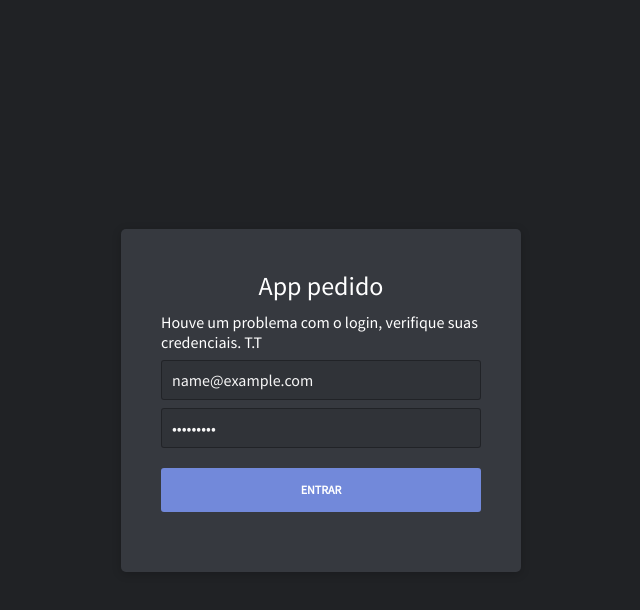
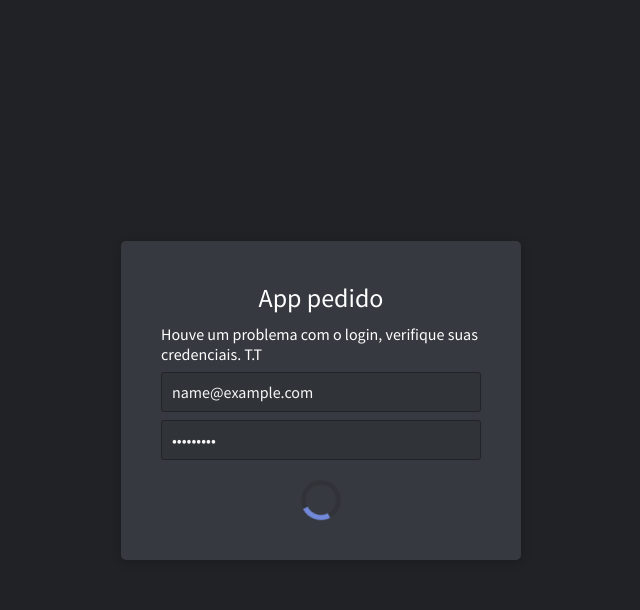
Before and after one commit to junioralcant/delivery-frontend-provider, a React (Create React App) app: page /signin in a window 1280 px wide. Both pictures are taken after typing "name@example.com", "Sample123" into the empty fields and a click on the button "ENTRAR". Shown: the top 610 px of the page, without its empty margins (319-959 px from the left). Built offline with nearby package versions, Linux system fonts and the light colour scheme; no server answers.

Commit message:
Loader ao logar na aplicacao

```diff
--- /dev/null
+++ b/src/components/Loader/index.js
@@ -0,0 +1,6 @@
+import React from "react";
+import { Loader } from "./styles";
+
+export default function Loading() {
+  return <Loader />;
+}
--- /dev/null
+++ b/src/components/Loader/styles.js
@@ -0,0 +1,16 @@
+import styled from "styled-components";
+
+export const Loader = styled.div`
+  @keyframes spin {
+    to {
+      transform: rotate(360deg);
+    }
+  }
+
+  border: 5px solid rgba(0, 0, 0, 0.1);
+  border-left-color: #7289da;
+  border-radius: 50%;
+  width: 40px;
+  height: 40px;
+  animation: spin 1s linear infinite;
+`;
--- a/src/pages/SignIn/index.js
+++ b/src/pages/SignIn/index.js
@@ -1,5 +1,7 @@
 import React, { Component } from "react";
 import { withRouter } from "react-router-dom";
+
+import Loading from "../../components/Loader";
 
 import api from "../../services/api";
 import { login } from "../../services/auth";
@@ -9,23 +11,26 @@ class SignIn extends Component {
   state = {
     email: "",
     password: "",
-    error: ""
+    error: "",
+    loading: false,
   };
 
-  handleSignIn = async e => {
+  handleSignIn = async (e) => {
     e.preventDefault();
     const { email, password } = this.state;
     if (!email || !password) {
       this.setState({ error: "Preencha e-mail e senha para continuar!" });
     } else {
       try {
+        this.setState({ loading: true });
         const response = await api.post("/sessions", { email, password });
         login(response.data.token);
+        this.setState({ loading: false });
         this.props.history.push("/");
       } catch (err) {
         this.setState({
           error:
-            "Houve um problema com o login, verifique suas credenciais. T.T"
+            "Houve um problema com o login, verifique suas credenciais. T.T",
         });
       }
     }
@@ -41,14 +46,21 @@ class SignIn extends Component {
             <input
               type="email"
               placeholder="Endereço de e-mail"
-              onChange={e => this.setState({ email: e.target.value })}
+              onChange={(e) => this.setState({ email: e.target.value })}
             />
             <input
               type="password"
               placeholder="Senha"
-              onChange={e => this.setState({ password: e.target.value })}
+              onChange={(e) => this.setState({ password: e.target.value })}
             />
-            <button type="submit">Entrar</button>
+
+            {this.state.loading ? (
+              <div>
+                <Loading />
+              </div>
+            ) : (
+              <button type="submit">Entrar</button>
+            )}
           </Form>
         </div>
       </Container>
--- a/src/pages/SignIn/styles.js
+++ b/src/pages/SignIn/styles.js
@@ -43,6 +43,13 @@ export const Form = styled.form`
     }
   }
 
+  div {
+    display: flex;
+    justify-content: center;
+    align-items: center;
+    margin-top: 10px;
+  }
+
   button {
     margin: 20px 0;
     height: 44px;
```
